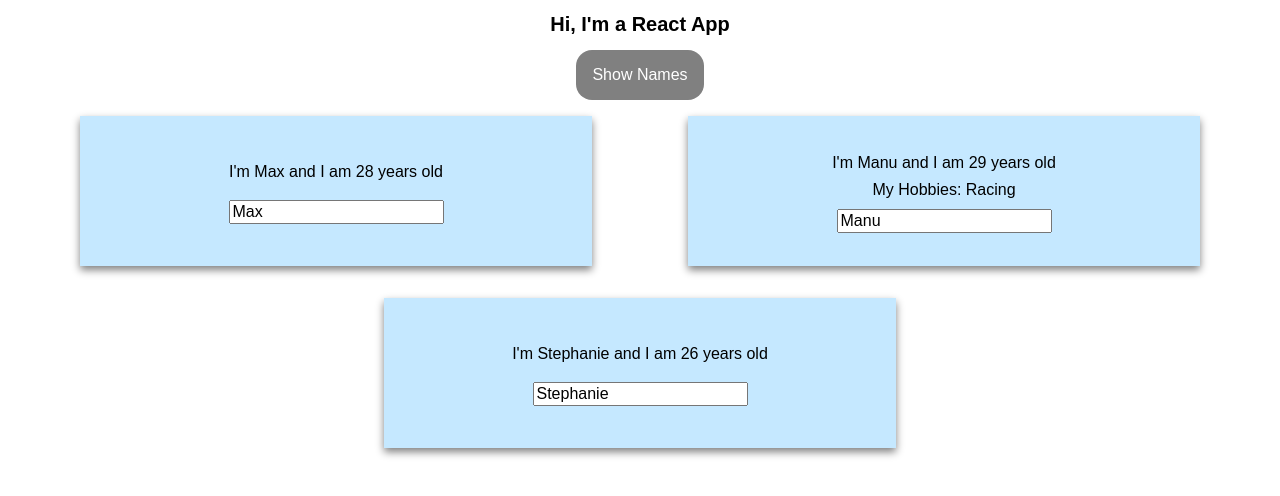
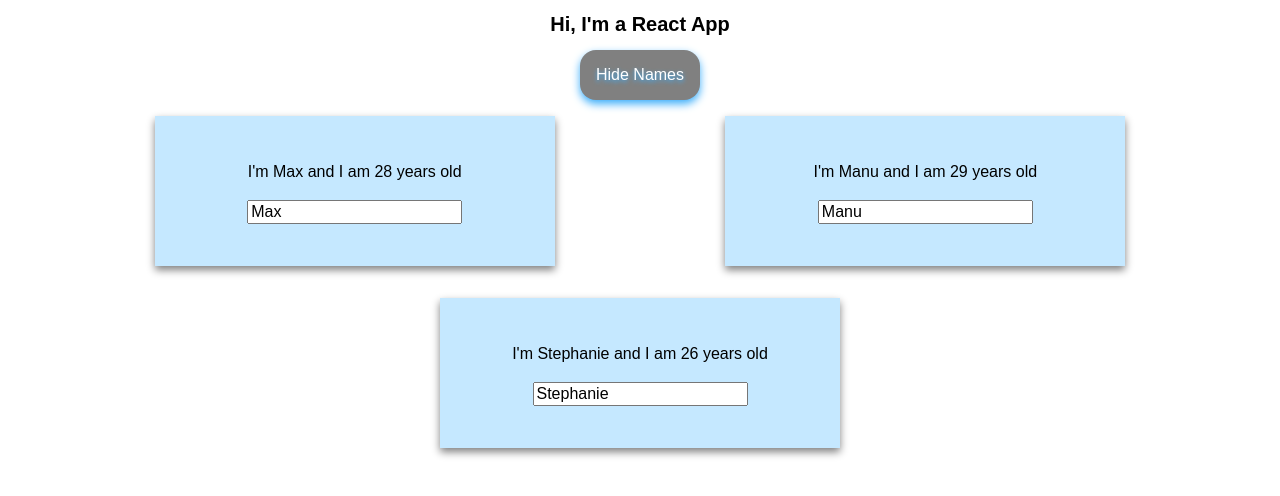
Before and after one commit to MatthiasBakken/react-complete-guide, a React (Create React App) app: page / in a window 1280 px wide. Both pictures are taken after a click on the button "Show Names". Shown: the top 496 px of the page. Built offline with nearby package versions, Linux system fonts and the light colour scheme.

Commit message:
fixed input handler and mapped persons for render

```diff
--- a/src/App.css
+++ b/src/App.css
@@ -9,6 +9,8 @@ button {
   color: white;
   border-radius: 1rem;
   border: none;
+  box-shadow: 0 4px 8px rgb(60, 174, 250);
+  text-shadow: 0 2px 4px rgb(60, 174, 250);
 }
 
 button:hover {
--- a/src/App.js
+++ b/src/App.js
@@ -6,53 +6,66 @@ import './App.css';
 class App extends Component {
   state = {
     persons: [
-      { name: "Max", age: 28 },
-      { name: "Manu", age: 29 },
-      { name: "Stephanie", age: 26 }
+      { id: Math.random(100) * Math.random(1000), name: "Max", age: 28 },
+      { id: Math.random(100) * Math.random(1000), name: "Manu", age: 29 },
+      { id: Math.random(100) * Math.random(1000), name: "Stephanie", age: 26 }
     ],
     showPersons: false
   }
 
-  handleChangeNames = (newName) => {
-    this.setState({
-      persons: [
-        { name: newName, age: 29 },
-        { name: "Manui", age: 30 },
-        { name: "Steph", age: 27 }
-      ]
-    })
+  deletePersonHandler = (personIndex) => {
+    const persons = [...this.state.persons];
+    persons.splice(personIndex, 1);
+    this.setState({ persons: persons })
   }
 
-  newNameInputHandler = (event) => {
+  newNameInputHandler = (event, id) => {
+    const personIndex = this.state.persons.findIndex(person => {
+      return person.id === id;
+    });
+
+    const person = {
+      ...this.state.persons[personIndex]
+    };
+
+    person.name = event.target.value;
+
+    const persons = [...this.state.persons];
+    persons[personIndex] = person;
+
     this.setState({
-      persons: [
-        { name: "Max", age: 29 },
-        { name: event.target.value, age: 30 },
-        { name: "Steph", age: 27 }
-      ]
-    })
-  }
+      persons: persons
+    });
+  };
 
   togglePersonsHandler = () => {
     this.setState({ showPersons: !this.state.showPersons })
   }
 
+  render() {
 
+    let persons = null;
+    let buttonName = "Show Names"
 
-  render() {
-    return (
-      <div className="App">
-        <h1>Hi, I'm a React App</h1>
-        <button
-          onClick={this.togglePersonsHandler}
-        >
-          Show Names
-        </button>
-        { this.state.showPersons ?
-        <div
+    this.state.showPersons ? buttonName = "Hide Names" : "Show Names";
+
+    if (this.state.showPersons) {
+      persons =
+      (<div
         className="Person-Container"
       >
+        {this.state.persons.map((person, index) => {
+          return (
             <Person
+              key={person.age + person.id}
+              click={() => this.deletePersonHandler(index)}
+              name={person.name}
+              age={person.age}
+              changed={(event) => this.newNameInputHandler(event, person.id)}
+            />
+          )
+        })}
+        {/* <Person
           name={this.state.persons[0].name}
           age={this.state.persons[0].age}
           click={this.handleChangeNames.bind(this, "Max!")}
@@ -66,9 +79,21 @@ class App extends Component {
         <Person
           name={this.state.persons[2].name}
           age={this.state.persons[2].age}
-          />
-        </div> : null
+        /> */}
+      </div>)
+    } else {
+      persons = null;
     }
+
+    return (
+      <div className="App">
+        <h1>Hi, I'm a React App</h1>
+        <button
+          onClick={this.togglePersonsHandler}
+        >
+          {buttonName}
+        </button>
+        {persons}
       </div>
     );
   }
--- a/src/Person/Person.css
+++ b/src/Person/Person.css
@@ -14,6 +14,7 @@
   margin: 1rem;
   box-shadow: 0 4px 8px gray;
   min-width: 300px;
+  max-width: 400px;
   width: 40vw;
   height: 150px;
   background-color: rgb(197, 232, 255);
```
Lines whose indentation alone changed are shown as unchanged.
